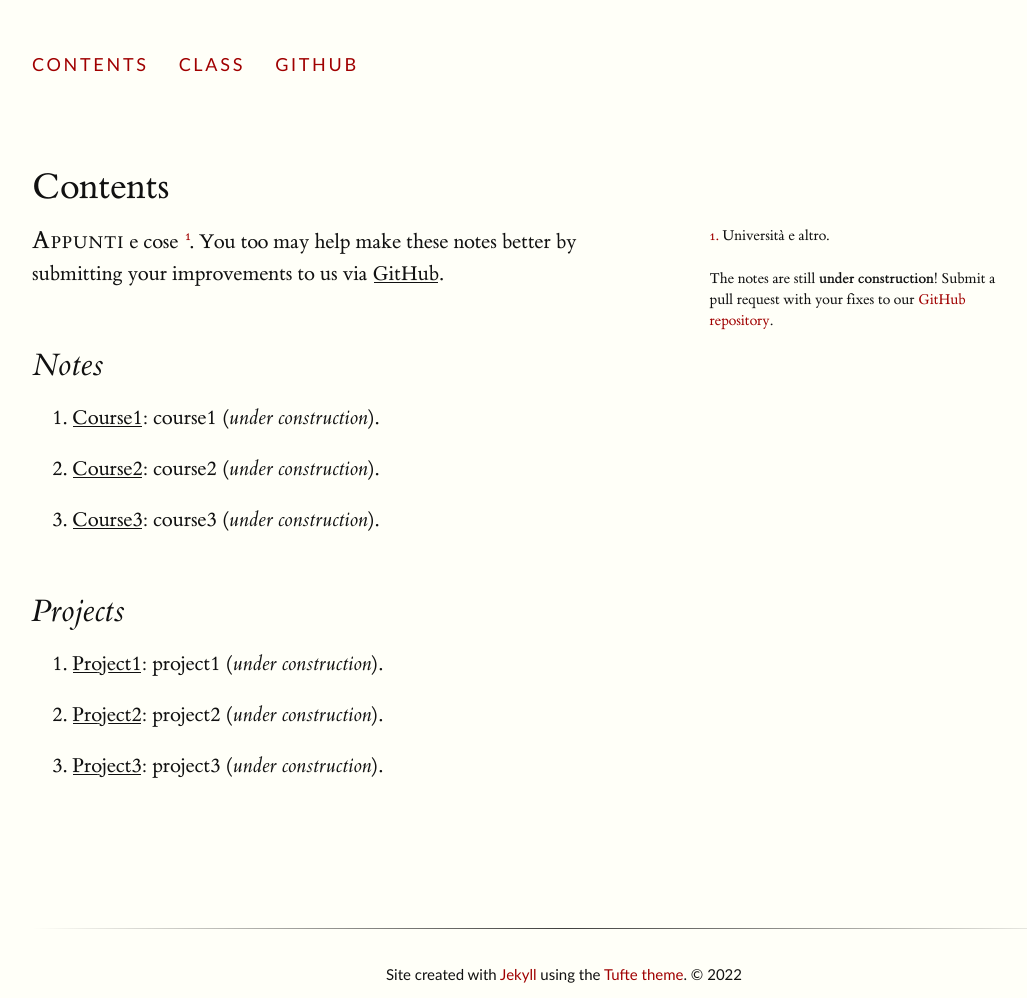
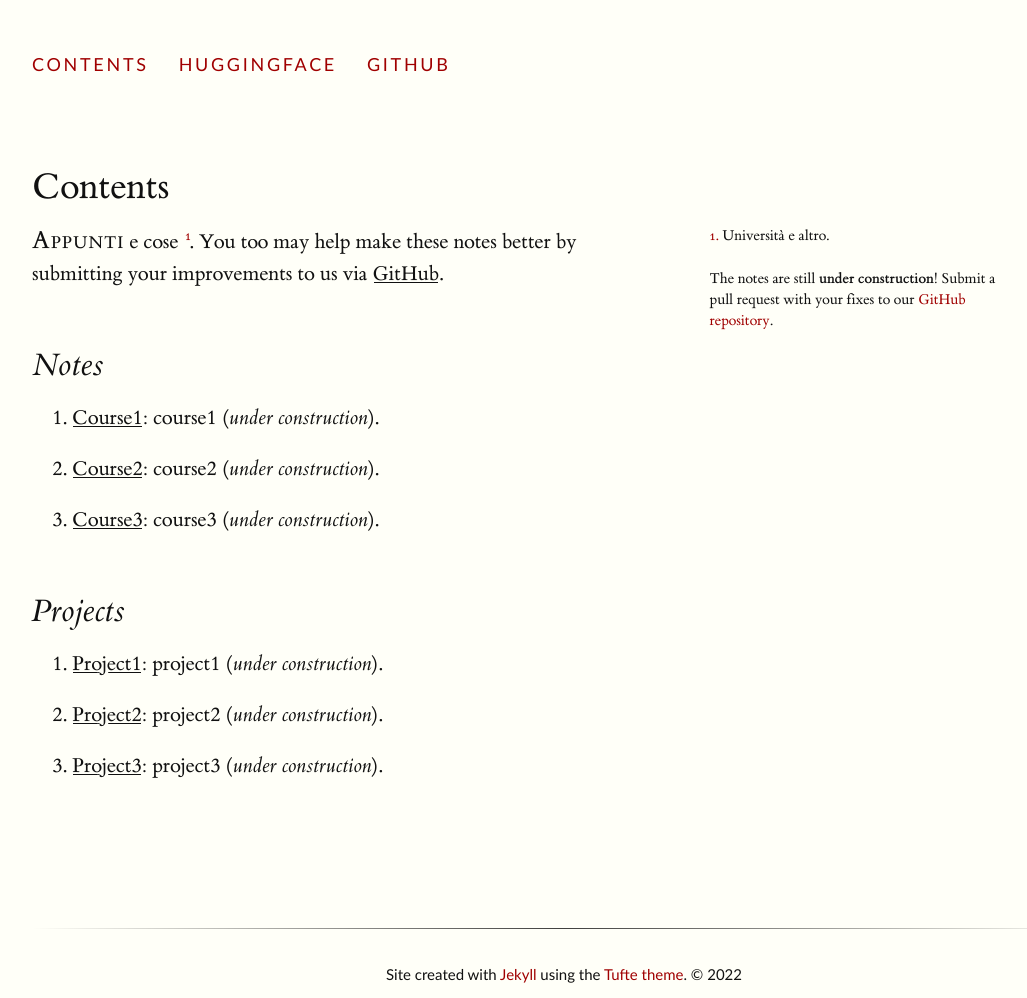
Before and after one commit to banda-larga/uni-notes, a Jekyll site: the page built from index.md, in a window 1280 px wide. Shown: the whole page, without its empty margins (128-1155 px from the left). Built offline with Jekyll 4.4.1, drawn with Linux system fonts in a browser that asks for light colours.

Commit message:
changed header

```diff
--- a/_includes/header.html
+++ b/_includes/header.html
@@ -2,7 +2,7 @@
 <header>
     <nav class="group">
     <a href="{{ site.baseurl }}/">Contents</a>
-    <a href="http://cs228.stanford.edu/">Class</a>
-    <a href="http://github.com/ermongroup/cs228-notes">GitHub</a>
+    <a href="https://huggingface.co/ARTeLab">HuggingFace</a>
+    <a href="http://github.com/banda-larga/uni-notes">GitHub</a>
     </nav>
 </header>
```
Also changed, not shown: docs/assets/img/mrf_elimination_ordering_example.png (deleted), docs/assets/img/mrf_induced_graph_example.png (deleted), docs/assets/img/resize_mrf_elimination_ordering_example.png (deleted), docs/assets/img/resized_mrf_elimination_ordering_example.png (deleted).
